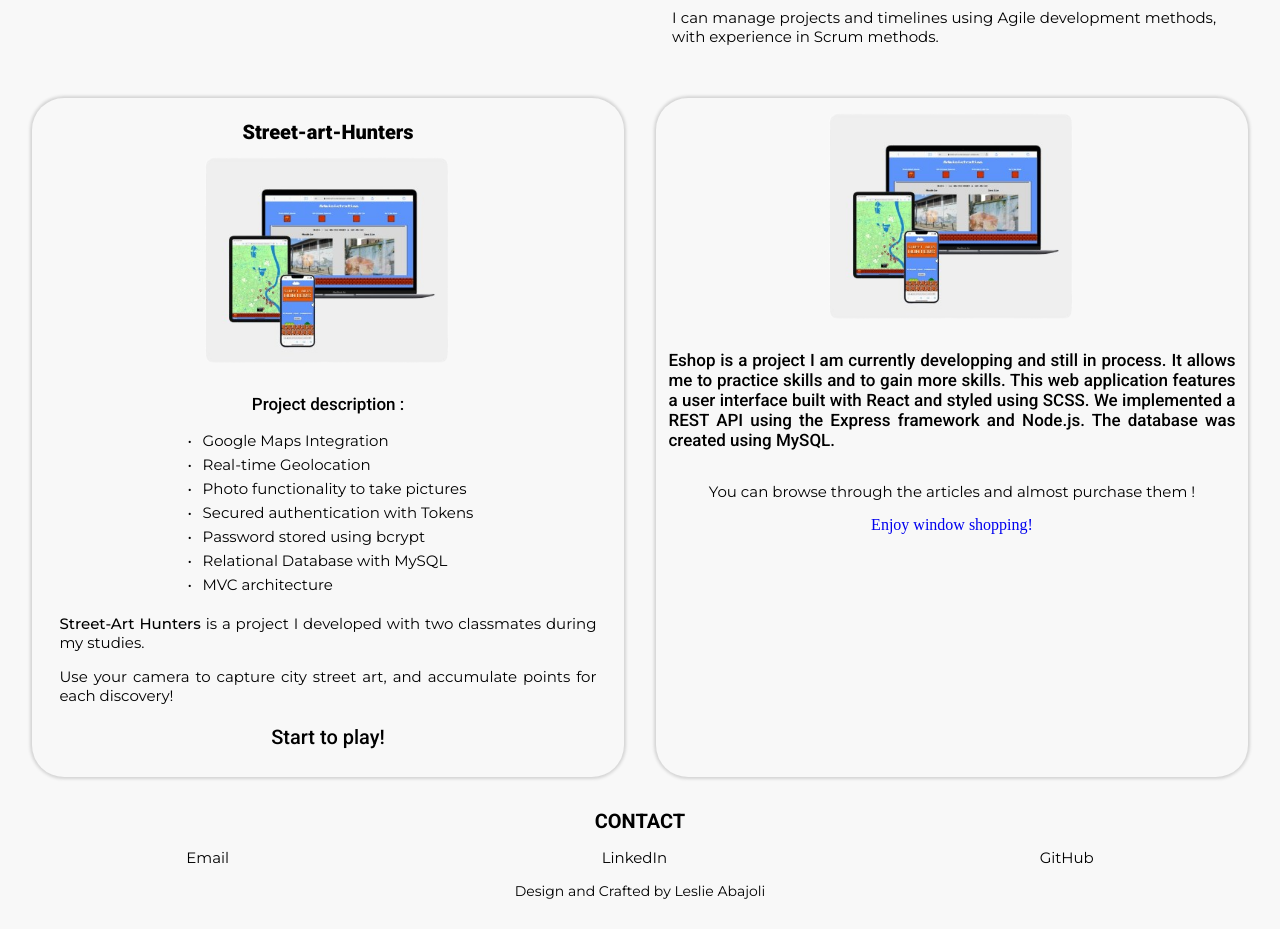
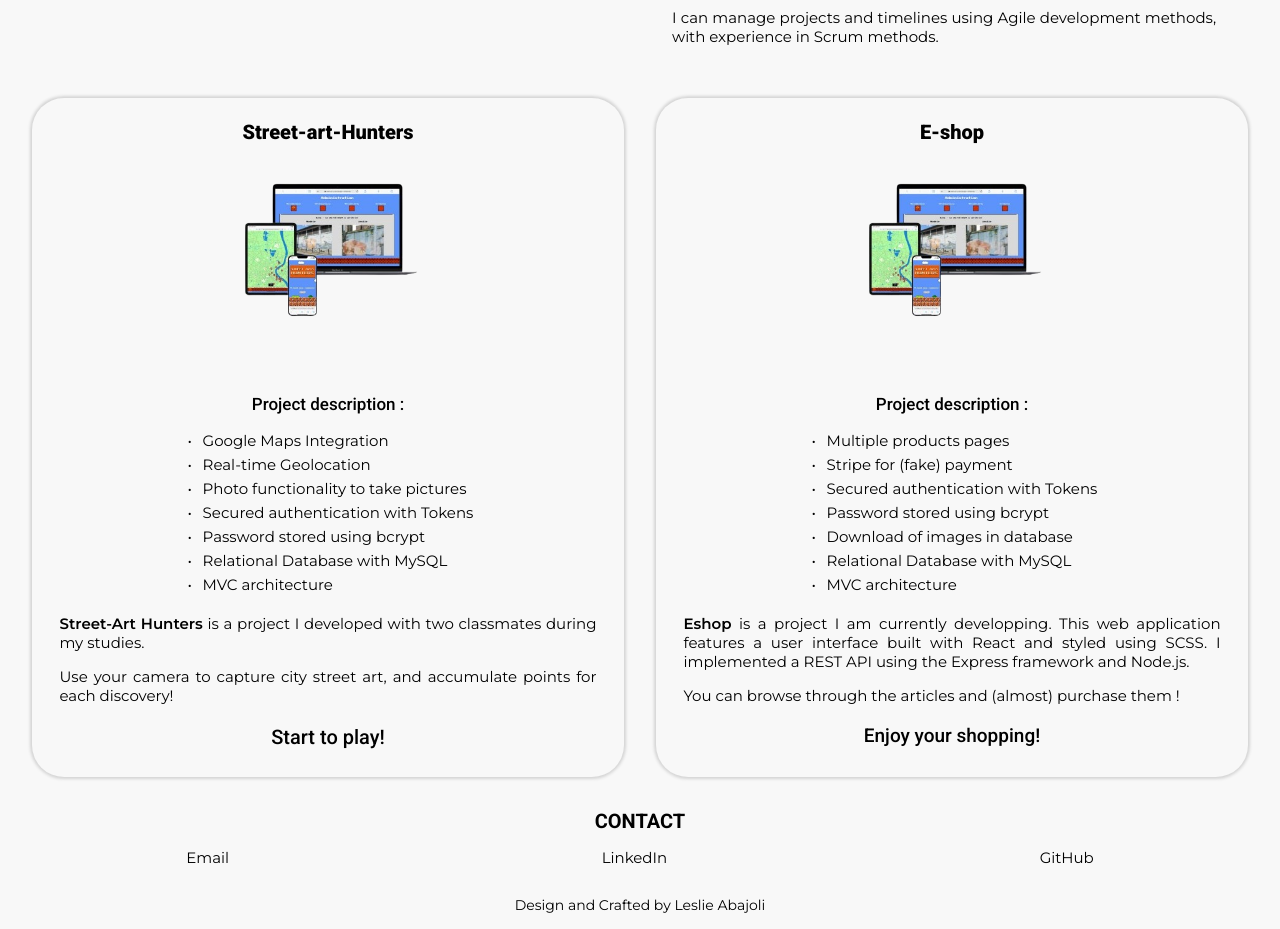
Before and after one commit to LeslieCore34/MyPortfolio, a React (Vite) app in the folder Frontend/: page / in a window 1280 px wide. Shown: the part 765-1694 px from the top of the page. Built offline with nearby package versions, Linux system fonts and the light colour scheme.

Commit message:
added style

```diff
--- a/Frontend/src/components/Eshop.jsx
+++ b/Frontend/src/components/Eshop.jsx
@@ -3,25 +3,39 @@ import { Link } from "react-router-dom";
 export default function Eshop() {
   return (
     <div className="project-container" id="section-projects">
-      <div className="project-image"> </div>
-      <p className="project-description">
-        <span>Eshop</span> is a project I am currently developping and still in
-        process. It allows me to practice skills and to gain more skills. This
-        web application features a user interface built with React and styled
-        using SCSS. We implemented a REST API using the Express framework and
-        Node.js. The database was created using MySQL.
+      <h1 className="project-title">E-shop</h1>
+      <div className="image-container">
+        <div className="project-image"></div>
+      </div>
+      <h2 className="project-description">Project description :</h2>
+
+      <ul className="functionnalities">
+        <li>Multiple products pages</li>
+        <li>Stripe for (fake) payment</li>
+        <li>Secured authentication with Tokens</li>
+        <li>Password stored using bcrypt</li>
+        <li>Download of images in database</li>
+        <li>Relational Database with MySQL</li>
+        <li>MVC architecture</li>
+      </ul>
+      <div className="project-use-description">
+        <p>
+          <span>Eshop</span> is a project I am currently developping. This web
+          application features a user interface built with React and styled
+          using SCSS. I implemented a REST API using the Express framework and
+          Node.js.
+          <p className="how-to-use">
+            You can browse through the articles and (almost) purchase them !
           </p>
-      <p className="project-use-description">
-        You can browse through the articles and almost purchase them !
         </p>
-
         <Link
-        className="link-streetart"
+          className="link-eshop"
           to="https://street-art-hunter.laloupe-1.wilders.dev/map"
           target="_blank"
         >
-        Enjoy window shopping!
+          Enjoy your shopping!
         </Link>
+      </div>
     </div>
   );
 }
--- a/Frontend/src/style/main.css
+++ b/Frontend/src/style/main.css
@@ -29,7 +29,7 @@ body {
 .NavBar .burger-menu {
   width: 100vw;
   height: 37px;
-  margin-left: 17px;
+  margin-left: 1em;
   margin-top: 13px;
   cursor: pointer;
 }
@@ -55,11 +55,8 @@ body {
   margin-top: 10px;
   display: flex;
   flex-direction: column;
-  width: 100vw;
   margin-left: 5px;
   font-size: 15px;
-  width: 100%;
-  overflow-x: hidden;
 }
 .NavBar .menu.active .menu-container a {
   color: black;
@@ -70,14 +67,12 @@ body {
 }
 
 .home {
-  background-color: #f8f8f8;
   height: 270px;
   display: flex;
   flex-direction: column;
   align-items: flex-start;
   margin-top: 5em;
   margin-left: 1em;
-  overflow-x: hidden;
 }
 .home.menu-active {
   margin-top: 180px;
@@ -179,11 +174,10 @@ body {
   width: 92%;
   margin-left: 17px;
   margin-bottom: 5px;
-  padding: 2%;
+  padding: 0 15px 15px 15px;
   display: flex;
   flex-direction: column;
   text-align: justify;
-  padding: 15px;
 }
 .technical-text-container .bullet-point {
   display: flex;
@@ -270,7 +264,7 @@ body {
   background-size: contain;
   background-repeat: no-repeat;
   height: 240px;
-  width: 250px;
+  width: 210px;
 }
 
 .project-description {
@@ -327,6 +321,14 @@ body {
   font-style: normal;
   font-size: 20px;
 }
+.project-use-description .link-eshop {
+  margin-top: 1em;
+  color: black;
+  font-family: "Roboto", sans-serif;
+  font-weight: 500;
+  font-style: normal;
+  font-size: 19px;
+}
 
 .grid-container-projects {
   display: grid;
@@ -337,11 +339,11 @@ body {
 }
 
 span {
-  font-weight: 500;
+  font-weight: 600;
 }
 
 .contact-container {
-  height: 100px;
+  height: 120px;
   display: flex;
   flex-direction: column;
   align-items: center;
@@ -367,6 +369,7 @@ span {
 }
 .contact-container .signature {
   font-size: 14px;
+  margin-top: 1em;
 }
 
 @media screen and (min-width: 400px) {
--- a/Frontend/src/style/main.scss
+++ b/Frontend/src/style/main.scss
@@ -30,7 +30,7 @@ body {
   .burger-menu {
     width: 100vw;
     height: 37px;
-    margin-left: 17px;
+    margin-left: 1em;
     margin-top: 13px;
     cursor: pointer;
 
@@ -58,11 +58,8 @@ body {
         margin-top: 10px;
         display: flex;
         flex-direction: column;
-        width: 100vw;
         margin-left: 5px;
         font-size: 15px;
-        width: 100%;
-        overflow-x: hidden;
 
         a {
           color: black;
@@ -78,15 +75,12 @@ body {
 
 // HOME SECTION
 .home {
-  background-color: #f8f8f8;
   height: 270px;
   display: flex;
   flex-direction: column;
   align-items: flex-start;
   margin-top: 5em;
   margin-left: 1em;
-  // width: 100vw;
-  overflow-x: hidden;
 
   &.menu-active {
     margin-top: 180px;
@@ -125,6 +119,7 @@ body {
     width: 90%;
     height: 150px;
   }
+
   .github {
     background-image: url(../assets/github.png);
     background-size: cover;
@@ -150,6 +145,8 @@ body {
   }
 }
 
+// PRESENTATION SECTION
+
 .grid-container {
   display: grid;
   grid-template-columns: 10% 90%;
@@ -158,8 +155,6 @@ body {
   margin: 1em;
   margin-top: 7em;
 }
-
-// PRESENTATION SECTION
 
 .presentation-main-container {
   height: auto;
@@ -192,6 +187,7 @@ body {
     margin-bottom: 12px;
   }
 }
+
 // TECHNICAL STACK
 
 .technical-text-container {
@@ -199,11 +195,10 @@ body {
   width: 92%;
   margin-left: 17px;
   margin-bottom: 5px;
-  padding: 2%;
+  padding: 0 15px 15px 15px;
   display: flex;
   flex-direction: column;
   text-align: justify;
-  padding: 15px;
 
   .bullet-point {
     display: flex;
@@ -274,7 +269,6 @@ body {
 // PROJECT
 .project-container {
   height: auto;
-  // width: 90%;
   width: fit-content;
   margin: 1em;
   padding: 2%;
@@ -299,7 +293,7 @@ body {
     background-size: contain;
     background-repeat: no-repeat;
     height: 240px;
-    width: 250px;
+    width: 210px;
   }
 }
 
@@ -325,17 +319,18 @@ body {
   padding-left: 20px;
 
   li {
-    position: relative; // Position relative pour que la puce soit positionnée correctement
-    margin-bottom: 5px; // Espacement entre les éléments de liste
+    position: relative;
+    margin-bottom: 5px;
 
     &::before {
-      content: "\2022"; // Caractère Unicode pour une puce ronde
-      position: absolute; // Position absolue par rapport à l'élément li
-      left: -15px; // Décaler la puce vers la gauche
-      color: #000; // Couleur de la puce
+      content: "\2022";
+      position: absolute;
+      left: -15px;
+      color: #000;
     }
   }
 }
+
 .project-use-description {
   margin: 1em;
   font-family: "Montserrat", sans-serif;
@@ -359,6 +354,15 @@ body {
     font-style: normal;
     font-size: 20px;
   }
+
+  .link-eshop {
+    margin-top: 1em;
+    color: black;
+    font-family: "Roboto", sans-serif;
+    font-weight: 500;
+    font-style: normal;
+    font-size: 19px;
+  }
 }
 
 .grid-container-projects {
@@ -370,12 +374,13 @@ body {
 }
 
 span {
-  font-weight: 500;
+  font-weight: 600;
 }
+
 // CONTACT
 
 .contact-container {
-  height: 100px;
+  height: 120px;
   display: flex;
   flex-direction: column;
   align-items: center;
@@ -403,6 +408,7 @@ span {
 
   .signature {
     font-size: 14px;
+    margin-top: 1em;
   }
 }
 
```
Also changed, not shown: Frontend/src/assets/street-art-devices2.png, 1 other file (tests, documents, lock files or other folders). Lines whose indentation alone changed are shown as unchanged.
